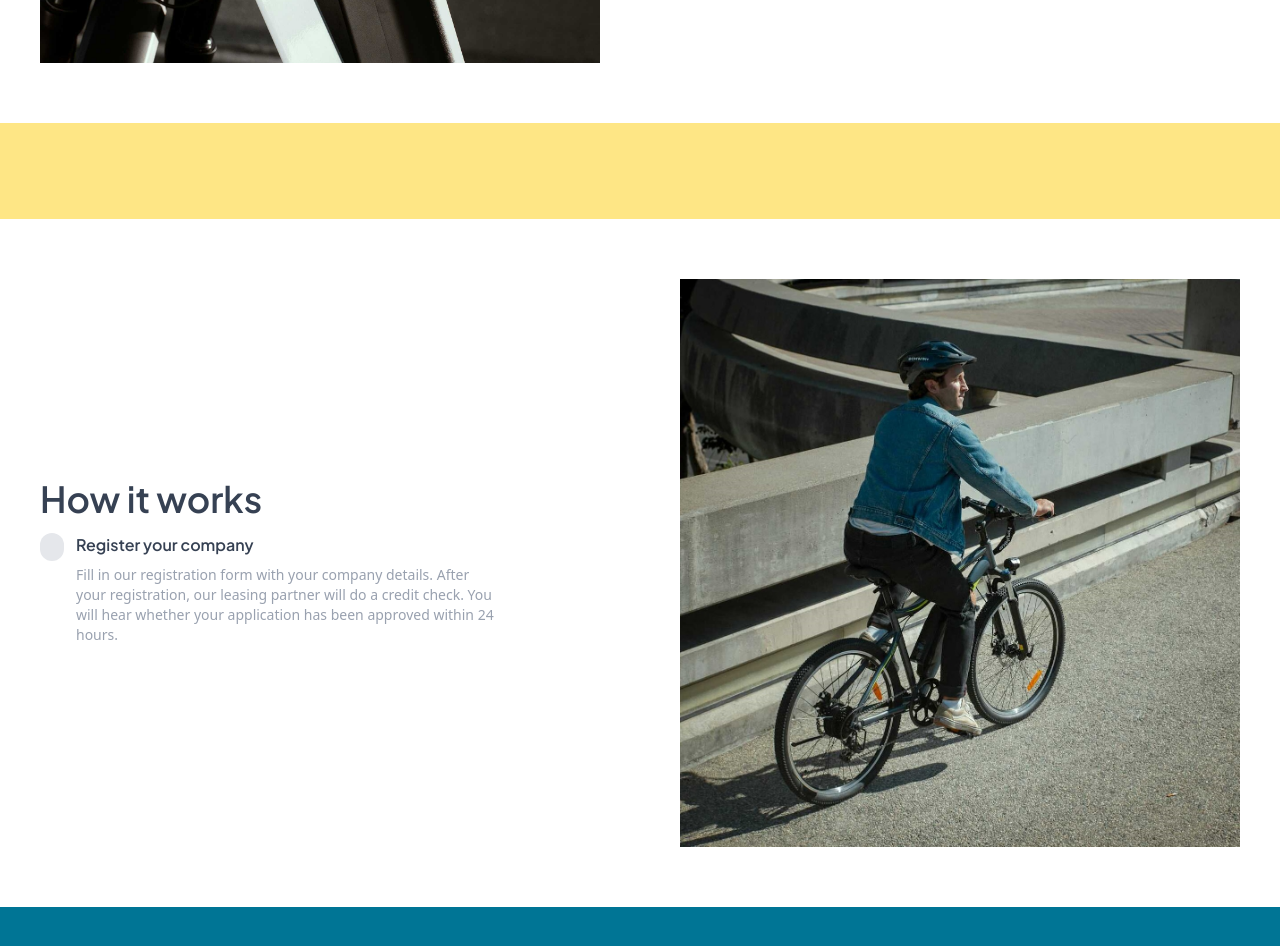
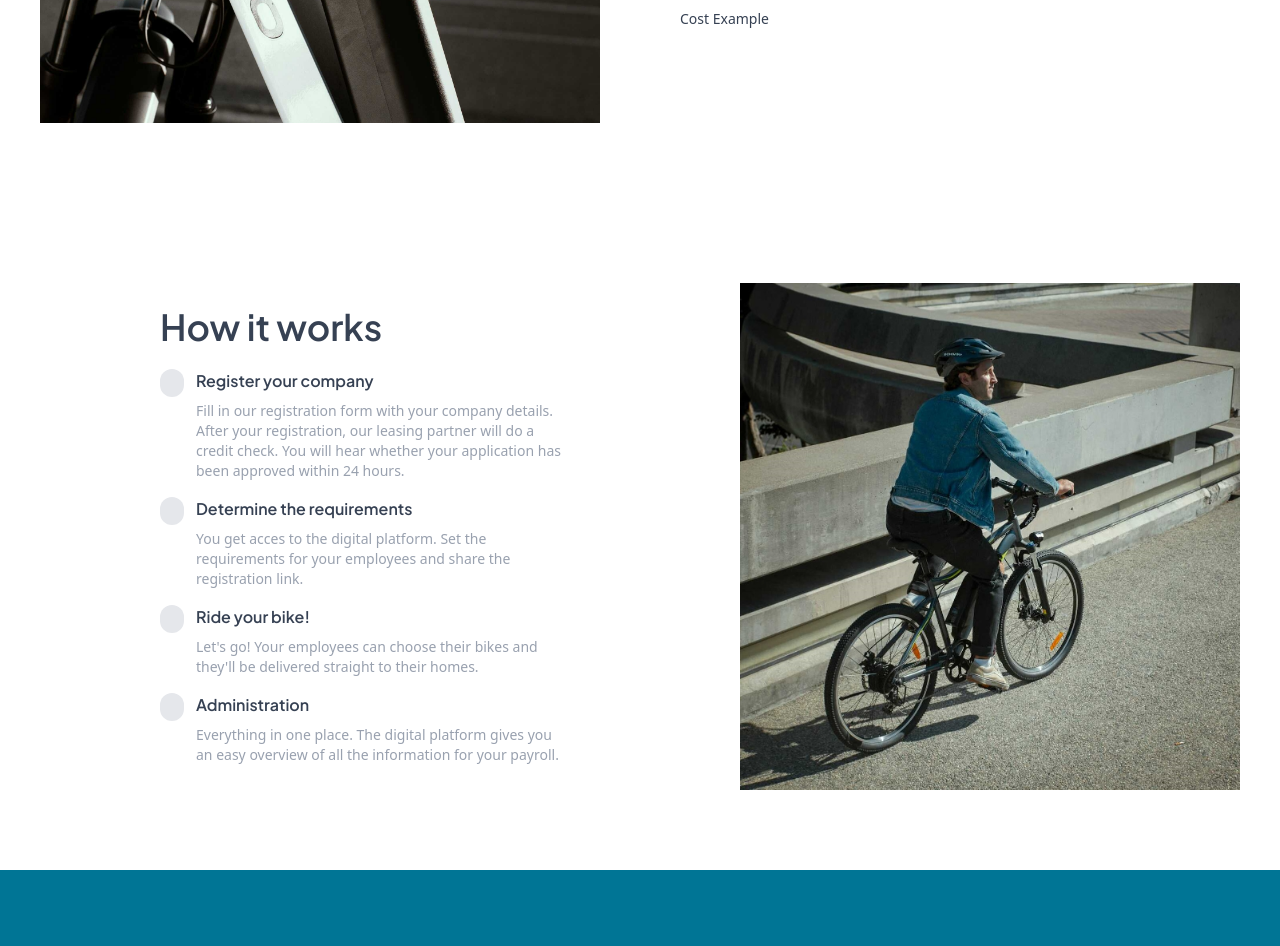
Before and after one commit to mohamedfiky/veloretti, a React (Vite) app: page / in a window 1280 px wide. Shown: the part 1760-2706 px from the top of the page. Built offline with nearby package versions, Linux system fonts and the light colour scheme; a web font is replaced by a local one.

Commit message:
Finish working on how it works section using image-text component

```diff
--- a/src/components/Image_Text.tsx
+++ b/src/components/Image_Text.tsx
@@ -8,7 +8,7 @@ type Image_Text_Props = {
 
 function Image_Text({imgLeft,imgSrc,children}: Image_Text_Props) {
   return (
-    <div className={`px-5 sm:px-10 py-10 lg:py-15 flex items-center justify-between gap-10 lg:gap-20 flex-col ${imgLeft ? "lg:flex-row" : "lg:flex-row-reverse"}`}>
+    <div className={`px-5 sm:px-10 py-10 lg:py-20 flex items-center justify-between gap-10 lg:gap-20 flex-col ${imgLeft ? "lg:flex-row" : "lg:flex-row-reverse"}`}>
       <div className="w-full md:w-3/4 lg:w-1/2">
         <img className="w-full" src={imgSrc} />
       </div>
--- a/src/pages/Home.tsx
+++ b/src/pages/Home.tsx
@@ -3,7 +3,6 @@ import Image_Text from "../components/Image_Text";
 import img_txt_1 from "../assets/images/img-text-1.jpg";
 import img_txt_2 from "../assets/images/img-text-2.jpg";
 import img_txt_3 from "../assets/images/img-text-3.jpg";
-import { FaCircle } from "react-icons/fa";
 
 function Home() {
   return (
@@ -28,21 +27,49 @@ function Home() {
         </div>
       </Image_Text>
 
-      <div className="h-24 bg-amber-200"></div>
+      <Image_Text imgLeft={false} imgSrc={img_txt_3}>
+        <div className="lg:w-1/2 text-left text-gray-700 space-y-4 lg:ml-30">
+          <h2 className=" text-center lg:text-left text-3xl sm:text-4xl leading-none font-semibold font-main mb-6">How it works</h2>
+          <ul className="space-y-4 flex flex-col sm:flex-row sm:flex-wrap lg:flex-col items-start w-full">
 
-      <Image_Text imgLeft={false} imgSrc={img_txt_3}>
-        <div className="lg:w-1/2 text-center lg:text-left text-gray-700 space-y-4">
-          <h2 className="text-3xl sm:text-4xl leading-none font-semibold font-main">How it works</h2>
-          <ul>
-            <li className="flex items-start gap-3">
-              {/* <FaCircle className="text-5xl text-gray-200 flex items-start"/> */}
-              <span className="shrink-0 w-6 h-7 rounded-[26px] bg-gray-200"></span>
-              <div>
+            <li className="flex items-start gap-3 w-full sm:w-1/2 lg:w-full">
+              <span className="shrink-0 w-6 h-7 rounded-[26px] bg-gray-200 "></span>
+              <div className="">
                 <h3 className="text-lg sm:text-base font-semibold font-main mb-2">Register your company</h3>
-                <p className="w-4/5 text-sm mx-auto lg:mx-0 text-gray-400" >Fill in our registration form with your company details. After
+                <p className="w-full sm:w-4/5 text-sm mx-0 text-gray-400" >Fill in our registration form with your company details. After
                    your registration, our leasing partner will do a credit check. You
                    will hear whether your application has been approved within 24
                    hours.
+                </p>
+              </div>
+            </li>
+
+            <li className="flex items-start gap-3 w-full sm:w-1/2 lg:w-full">
+              <span className="shrink-0 w-6 h-7 rounded-[26px] bg-gray-200 "></span>
+              <div className="">
+                <h3 className="text-lg sm:text-base font-semibold font-main mb-2">Determine the requirements</h3>
+                <p className="w-full sm:w-4/5 text-sm mx-0 text-gray-400" >You get acces to the digital platform. Set the requirements for
+                  your employees and share the registration link.
+                </p>
+              </div>
+            </li>
+
+            <li className="flex items-start gap-3 w-full sm:w-1/2 lg:w-full">
+              <span className="shrink-0 w-6 h-7 rounded-[26px] bg-gray-200 "></span>
+              <div className="">
+                <h3 className="text-lg sm:text-base font-semibold font-main mb-2">Ride your bike!</h3>
+                <p className="w-full sm:w-4/5 text-sm mx-0 text-gray-400" >Let's go! Your employees can choose their bikes and they'll be
+                  delivered straight to their homes.
+                </p>
+              </div>
+            </li>
+
+            <li className="flex items-start gap-3 w-full sm:w-1/2 lg:w-full">
+              <span className="shrink-0 w-6 h-7 rounded-[26px] bg-gray-200 "></span>
+              <div className="">
+                <h3 className="text-lg sm:text-base font-semibold font-main mb-2">Administration</h3>
+                <p className="w-full sm:w-4/5 text-sm mx-0 text-gray-400" >Everything in one place. The digital platform gives you an easy
+                  overview of all the information for your payroll.
                 </p>
               </div>
             </li>
```
